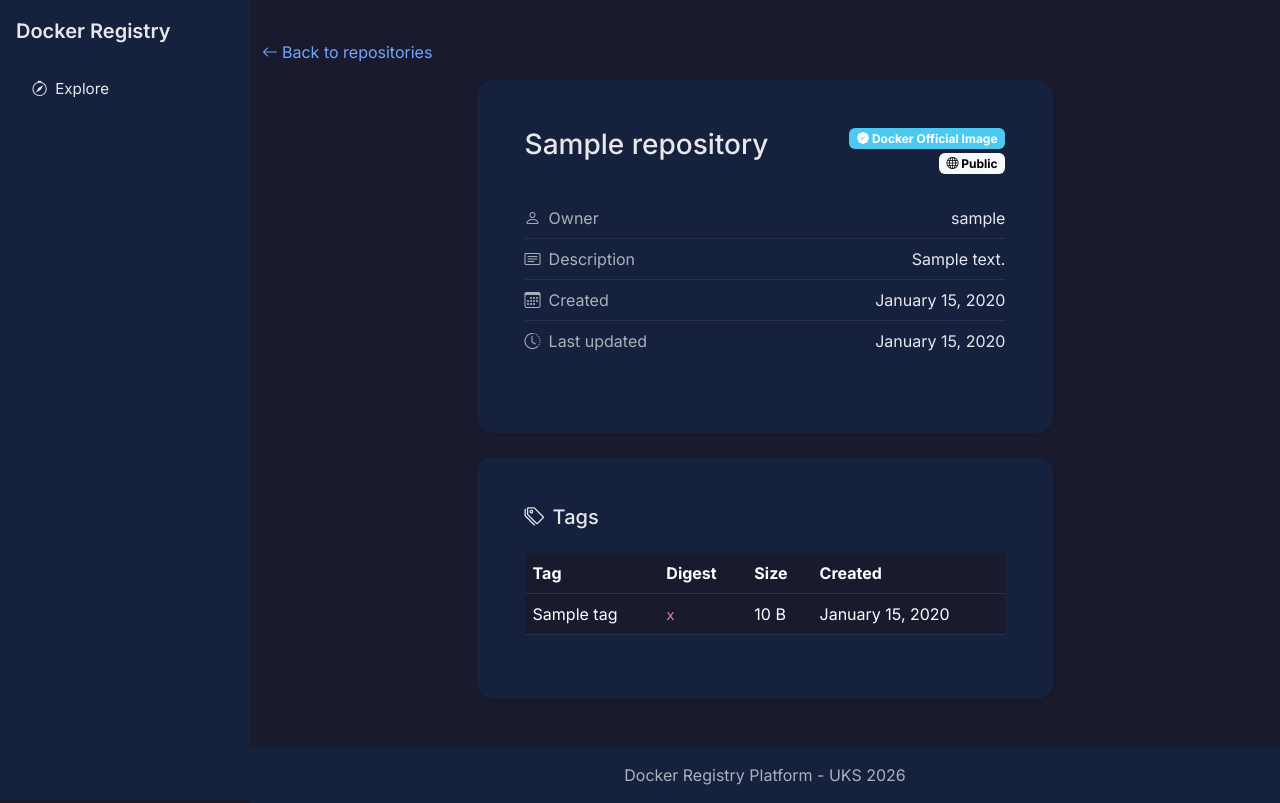
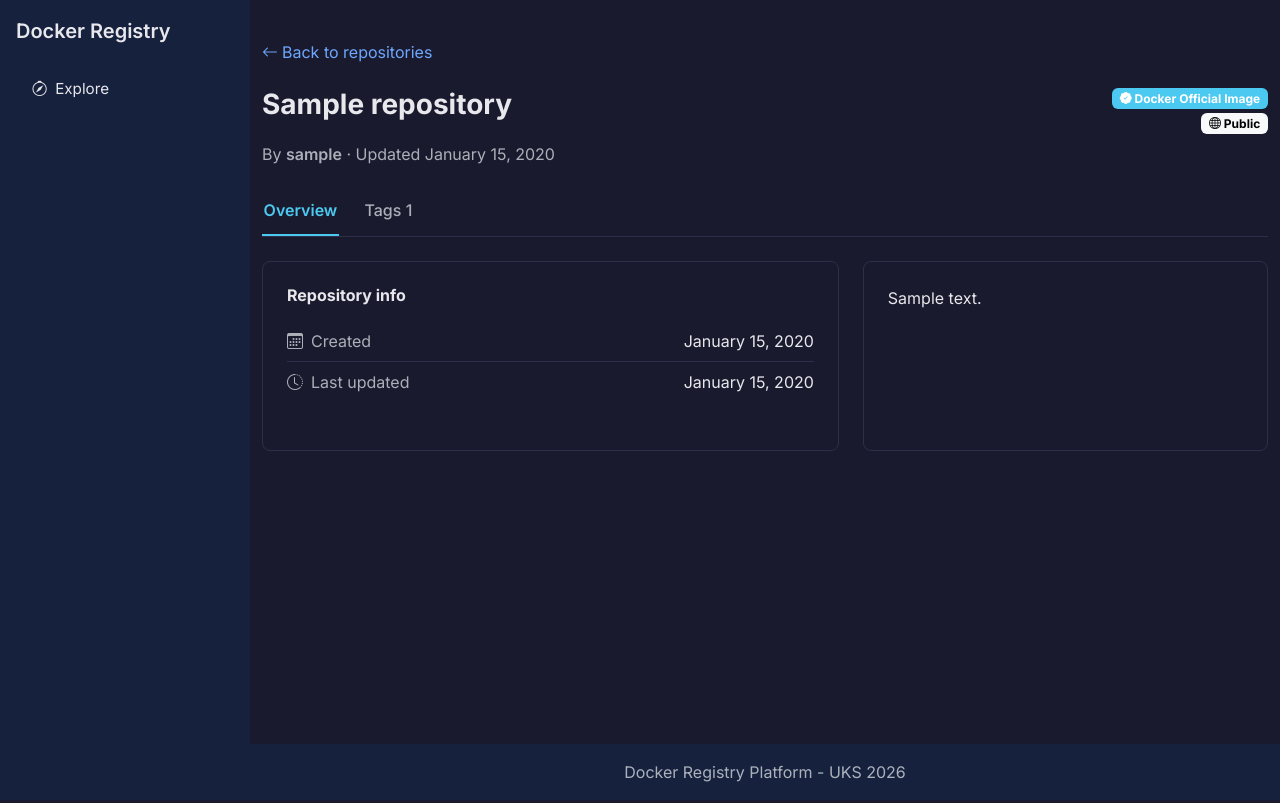
Before and after one commit to biljanamijic26/uks-2024, a Django app: a page that uses app/templates/repositories/repository_detail.html in a window 1280 px wide. Run offline with Django 5.2, Linux system fonts and the light colour scheme; tables that the repository leaves empty hold one stand-in row (values such as "Sample post").

Commit message:
feat: add tag sorting and filtering with redesigned repository detail page

```diff
--- a/app/repositories/views.py
+++ b/app/repositories/views.py
@@ -78,6 +78,15 @@ class RepositoryDetailView(DetailView):
     template_name = 'repositories/repository_detail.html'
     context_object_name = 'repository'
 
+    TAG_SORT_OPTIONS = {
+        'newest': ('-created_at', '-id'),
+        'oldest': ('created_at', 'id'),
+        'name': ('name',),
+        'size': ('-size',),
+    }
+    DEFAULT_TAG_SORT = 'newest'
+    TAG_SORT_SESSION_KEY = 'tag_sort'
+
     def get_object(self, queryset=None):
         repository = get_object_or_404(
             Repository,
@@ -90,7 +99,26 @@ class RepositoryDetailView(DetailView):
 
     def get_context_data(self, **kwargs):
         context = super().get_context_data(**kwargs)
-        context['tags'] = self.object.tags.order_by('-created_at', '-id')
+
+        sort = self.request.GET.get('sort')
+        if sort in self.TAG_SORT_OPTIONS:
+            self.request.session[self.TAG_SORT_SESSION_KEY] = sort
+        else:
+            sort = self.request.session.get(self.TAG_SORT_SESSION_KEY, self.DEFAULT_TAG_SORT)
+            if sort not in self.TAG_SORT_OPTIONS:
+                sort = self.DEFAULT_TAG_SORT
+
+        query = self.request.GET.get('q', '').strip()
+
+        tags = self.object.tags.all()
+        if query:
+            tags = tags.filter(name__icontains=query)
+        tags = tags.order_by(*self.TAG_SORT_OPTIONS[sort])
+
+        context['tags'] = tags
+        context['tag_sort'] = sort
+        context['tag_query'] = query
+        context['tags_tab_active'] = 'sort' in self.request.GET or 'q' in self.request.GET
         return context
 
 
--- a/app/templates/repositories/repository_detail.html
+++ b/app/templates/repositories/repository_detail.html
@@ -2,17 +2,50 @@
 
 {% block title %}{{ repository.full_name }} - Docker Registry Platform{% endblock %}
 
+{% block extra_css %}
+<style>
+    .repo-tabs {
+        border-bottom: 1px solid var(--bs-border-color);
+        gap: 1.5rem;
+    }
+    .repo-tabs .nav-link {
+        border: none;
+        border-bottom: 2px solid transparent;
+        border-radius: 0;
+        padding: .5rem .1rem .75rem;
+        color: var(--bs-secondary-color);
+        font-weight: 500;
+    }
+    .repo-tabs .nav-link.active {
+        color: var(--bs-primary);
+        font-weight: 600;
+        border-bottom-color: var(--bs-primary);
+        background-color: transparent;
+    }
+    .repo-sort-label {
+        white-space: nowrap;
+    }
+    .tag-digest {
+        color: var(--bs-secondary-color);
+    }
+    .repo-meta-list .list-group-item {
+        background-color: transparent;
+        border-color: var(--bs-border-color);
+    }
+    .repo-panel {
+        border: 1px solid var(--bs-border-color);
+        border-radius: .5rem;
+    }
+</style>
+{% endblock %}
+
 {% block content %}
-<a href="{% url 'repository_list' %}" class="text-decoration-none d-inline-flex align-items-center mb-3">
+<a href="{% url 'repository_list' %}" class="text-decoration-none d-inline-flex align-items-center mb-4">
     <i class="bi bi-arrow-left me-1"></i>Back to repositories
 </a>
 
-<div class="row justify-content-center">
-    <div class="col-md-9 col-lg-7">
-        <div class="card border-0 shadow-sm rounded-4">
-            <div class="card-body p-4 p-md-5">
-                <div class="d-flex justify-content-between align-items-start mb-4">
-                    <h1 class="h3 mb-0">{{ repository.full_name }}</h1>
+<div class="d-flex justify-content-between align-items-start mb-2">
+    <h1 class="h3 fw-bold mb-0">{{ repository.full_name }}</h1>
     <div class="d-flex flex-column gap-1 align-items-end">
         {% include "repositories/_official_badge.html" with repository=repository %}
         {% if repository.visibility == "private" %}
@@ -22,16 +55,33 @@
         {% endif %}
     </div>
 </div>
+<p class="text-muted mb-4">
+    By <span class="fw-semibold">{{ repository.owner.username }}</span>
+    · Updated {{ repository.updated_at|date:"F j, Y" }}
+</p>
 
-                <ul class="list-group list-group-flush mb-4">
-                    <li class="list-group-item d-flex justify-content-between align-items-center px-0">
-                        <span class="text-muted"><i class="bi bi-person me-2"></i>Owner</span>
-                        <span>{{ repository.owner.username }}</span>
+<ul class="nav repo-tabs mb-4">
+    <li class="nav-item">
+        <button class="nav-link {% if not tags_tab_active %}active{% endif %}" data-bs-toggle="tab"
+                data-bs-target="#overview-pane" type="button">
+            Overview
+        </button>
     </li>
-                    <li class="list-group-item d-flex justify-content-between align-items-center px-0">
-                        <span class="text-muted"><i class="bi bi-card-text me-2"></i>Description</span>
-                        <span>{{ repository.short_description|default:"—" }}</span>
+    <li class="nav-item">
+        <button class="nav-link {% if tags_tab_active %}active{% endif %}" data-bs-toggle="tab"
+                data-bs-target="#tags-pane" type="button">
+            Tags <span class="text-muted">{{ tags.count }}</span>
+        </button>
     </li>
+</ul>
+
+<div class="tab-content">
+    <div class="tab-pane fade {% if not tags_tab_active %}show active{% endif %}" id="overview-pane">
+        <div class="row g-4">
+            <div class="col-lg-7">
+                <div class="repo-panel p-4 h-100">
+                    <h2 class="h6 fw-bold mb-3">Repository info</h2>
+                    <ul class="list-group list-group-flush repo-meta-list mb-4">
                         <li class="list-group-item d-flex justify-content-between align-items-center px-0">
                             <span class="text-muted"><i class="bi bi-calendar3 me-2"></i>Created</span>
                             <span>{{ repository.created_at|date:"F j, Y" }}</span>
@@ -56,11 +106,16 @@
                     {% endif %}
                 </div>
             </div>
+            <div class="col-lg-5">
+                <div class="repo-panel p-4 h-100">
+                    <p class="mb-0">{{ repository.short_description|default:"No description provided." }}</p>
+                </div>
+            </div>
+        </div>
+    </div>
 
-        <div class="card border-0 shadow-sm rounded-4 mt-4">
-            <div class="card-body p-4 p-md-5">
-                <div class="d-flex justify-content-between align-items-center mb-4">
-                    <h2 class="h5 mb-0"><i class="bi bi-tags me-2"></i>Tags</h2>
+    <div class="tab-pane fade {% if tags_tab_active %}show active{% endif %}" id="tags-pane">
+        <div class="d-flex justify-content-end mb-3">
             {% if user == repository.owner %}
             <a href="{% url 'tag_create' owner=repository.owner.username name=repository.name %}"
                class="btn btn-sm btn-primary">
@@ -68,6 +123,37 @@
             </a>
             {% endif %}
         </div>
+
+        <form method="get" class="row g-2 align-items-center mb-4">
+            <div class="col-auto d-flex align-items-center gap-2">
+                <label for="tag-sort" class="repo-sort-label mb-0 text-muted">Sort by</label>
+                <select id="tag-sort" name="sort" class="form-select" aria-label="Sort tags"
+                        onchange="this.form.submit()">
+                    <option value="newest" {% if tag_sort == "newest" %}selected{% endif %}>
+                        Newest</option>
+                    <option value="oldest" {% if tag_sort == "oldest" %}selected{% endif %}>
+                        Oldest</option>
+                    <option value="name" {% if tag_sort == "name" %}selected{% endif %}>
+                        Name (A-Z)</option>
+                    <option value="size" {% if tag_sort == "size" %}selected{% endif %}>
+                        Size</option>
+                </select>
+            </div>
+            <div class="col">
+                <div class="input-group">
+                    <span class="input-group-text bg-transparent"><i class="bi bi-search"></i></span>
+                    <input type="search" name="q" value="{{ tag_query }}"
+                           placeholder="Filter tags" class="form-control"
+                           aria-label="Filter tags by name">
+                    {% if tag_query %}
+                    <a href="?sort={{ tag_sort }}" class="input-group-text bg-transparent"
+                       aria-label="Clear filter" title="Clear filter">
+                        <i class="bi bi-x-lg"></i>
+                    </a>
+                    {% endif %}
+                </div>
+            </div>
+        </form>
 
         {% if tags %}
         <div class="table-responsive">
@@ -87,7 +173,7 @@
                     {% for tag in tags %}
                     <tr>
                         <td>{{ tag.name }}</td>
-                                <td><code>{{ tag.short_digest }}</code></td>
+                        <td><code class="tag-digest">{{ tag.short_digest }}</code></td>
                         <td>{{ tag.size_display }}</td>
                         <td>{{ tag.created_at|date:"F j, Y" }}</td>
                         {% if user == repository.owner %}
@@ -107,11 +193,11 @@
                 </tbody>
             </table>
         </div>
+        {% elif tag_query %}
+        <p class="text-muted mb-0">No tags match "{{ tag_query }}".</p>
         {% else %}
         <p class="text-muted mb-0">This repository doesn't have any tags yet.</p>
         {% endif %}
     </div>
 </div>
-    </div>
-</div>
 {% endblock %}
```
Also changed, not shown: app/repositories/tests.py (+75 -0 lines). Lines whose indentation alone changed are shown as unchanged.
